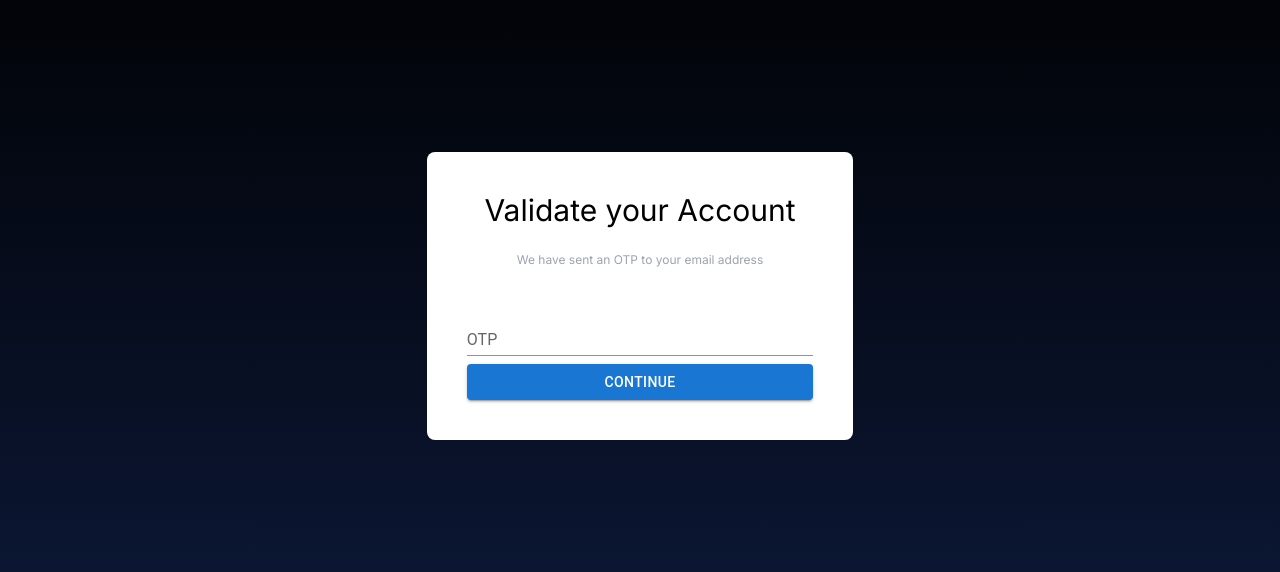
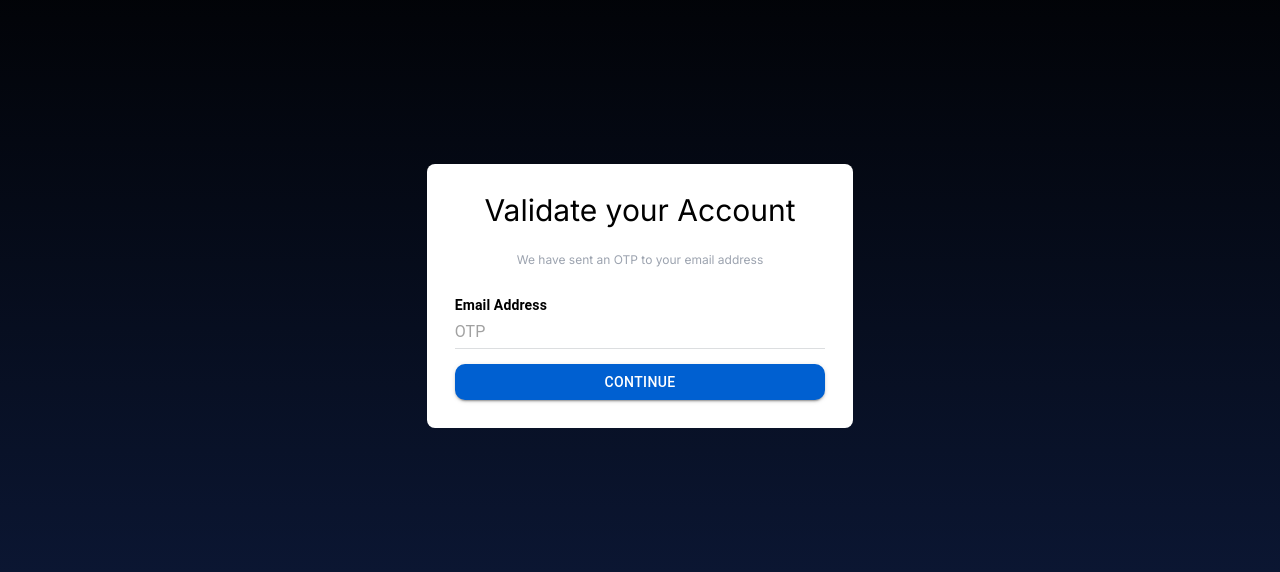
Before and after one commit to AhmedHamza667/next.js-app, a Next.js app: page /otp in a window 1280 px wide. Shown: the part 104-676 px from the top of the page. Built offline with nearby package versions, Linux system fonts and the light colour scheme.

Commit message:
some styling

```diff
--- a/app/(auth)/LoginForm.tsx
+++ b/app/(auth)/LoginForm.tsx
@@ -76,6 +76,15 @@ function LoginForm() {
             error={!!errors.email}
             helperText={errors.email ? errors.email.message : ''}
             {...register("email")}
+            InputProps={{
+              disableUnderline: true
+            }}
+            sx={{
+              borderBottom: '1px solid #dcdee0',
+              ":hover":{
+                border: 'none'
+              },
+            }}
           />
           <div className="relative">
           <FormLabel sx={{
@@ -95,6 +104,7 @@ function LoginForm() {
               helperText={errors.password ? errors.password.message : ''}
               {...register("password")}
               InputProps={{
+                disableUnderline: true,
                 endAdornment: (
                   <InputAdornment position="end">
                     <IconButton onClick={togglePasswordVisibility} edge="end">
@@ -102,6 +112,12 @@ function LoginForm() {
                     </IconButton>
                   </InputAdornment>
                 ),
+              }}
+              sx={{
+                borderBottom: '1px solid #dcdee0',
+                ":hover":{
+                  border: 'none'
+                },
               }}
             />
           </div>
--- a/app/otp/page.tsx
+++ b/app/otp/page.tsx
@@ -6,7 +6,7 @@ import { useForm } from "react-hook-form";
 import { gql, useLazyQuery } from "@apollo/client";
 import {createCookie, deleteCookie} from '../(lib)/nookies'
 import { useRouter } from 'next/navigation';
-import { Button, TextField } from '@mui/material';
+import { Button, TextField, FormLabel } from '@mui/material';
 const schema = z.object({
     otp: z.string()
       .nonempty({ message: "OTP is required" })
@@ -60,22 +60,40 @@ function OTP() {
 
   return (
     <div className="flex justify-center items-center min-h-screen">
-      <div className="w-4/12 bg-white rounded-lg p-10 text-black">
+      <div className="w-4/12 bg-white rounded-lg p-7 text-black">
         <h1 className="text-3xl flex justify-center">Validate your Account</h1>
         <p className="text-gray-400 text-xs flex justify-center my-6">We have sent an OTP to your email address</p>
         <form onSubmit={handleSubmit(onSubmit)}>
+        <FormLabel sx={{
+          color: 'black',
+          fontSize: '14px',
+          fontWeight: 'bold'
+        }}>
+          Email Address</FormLabel>
           <TextField
-            label="OTP"
             type="text"
             variant="standard"
             fullWidth
-            margin="normal"
+            margin="none"
             placeholder="OTP"
             error={!!errors.otp}
             helperText={errors.otp ? errors.otp.message : ''}
             {...register("otp")}
+            InputProps={{
+              disableUnderline: true
+            }}
+            sx={{
+              borderBottom: '1px solid #dcdee0',
+              ":hover":{
+                border: 'none'
+              },
+            }}
           />
-          <Button type="submit" variant="contained" color="primary" fullWidth>
+          <Button type="submit" variant="contained" color="primary" fullWidth
+          sx={{
+            marginTop:'15px',
+            backgroundColor: '#0060D1',
+            borderRadius: '10px'}}>
             Continue
           </Button>
         </form>
```
